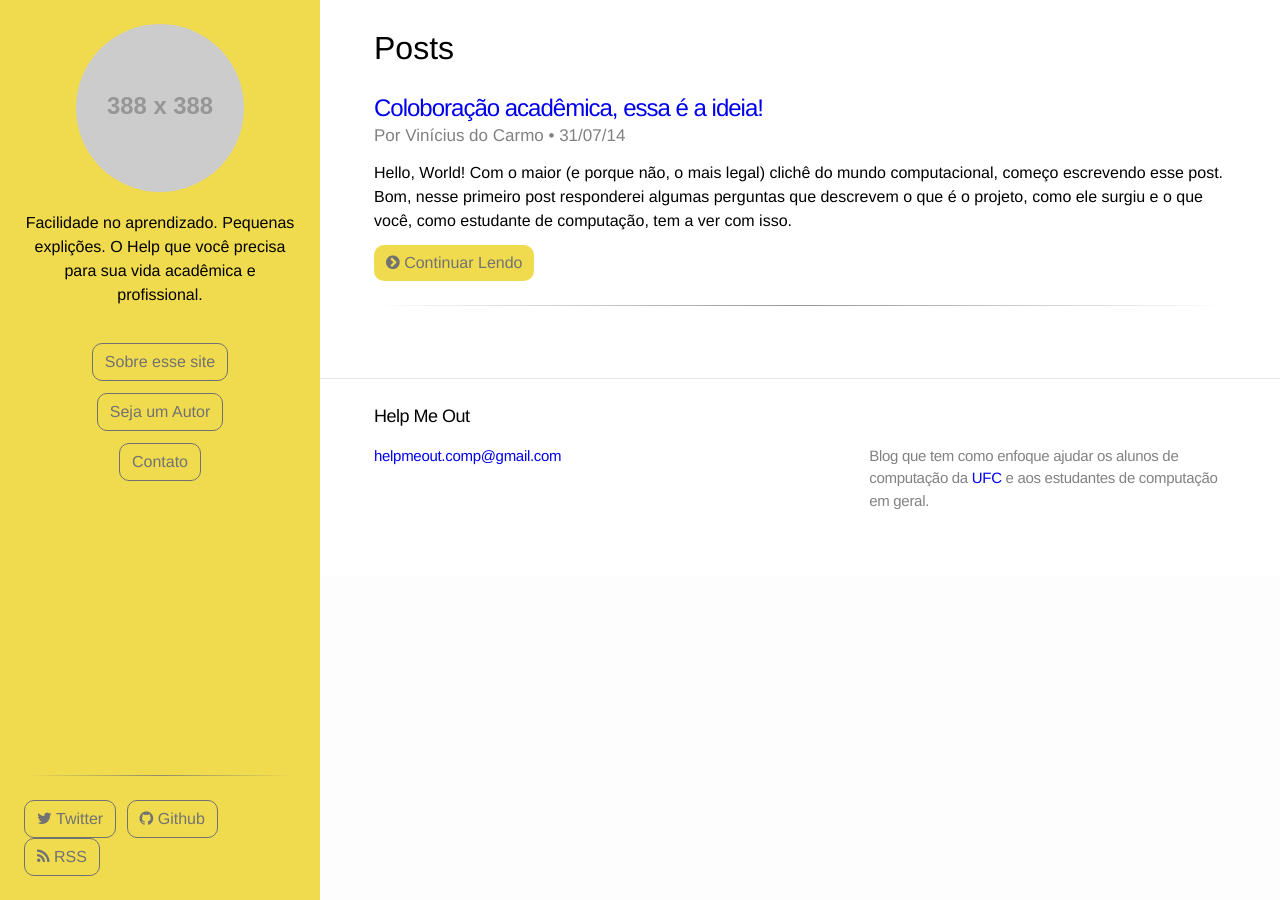
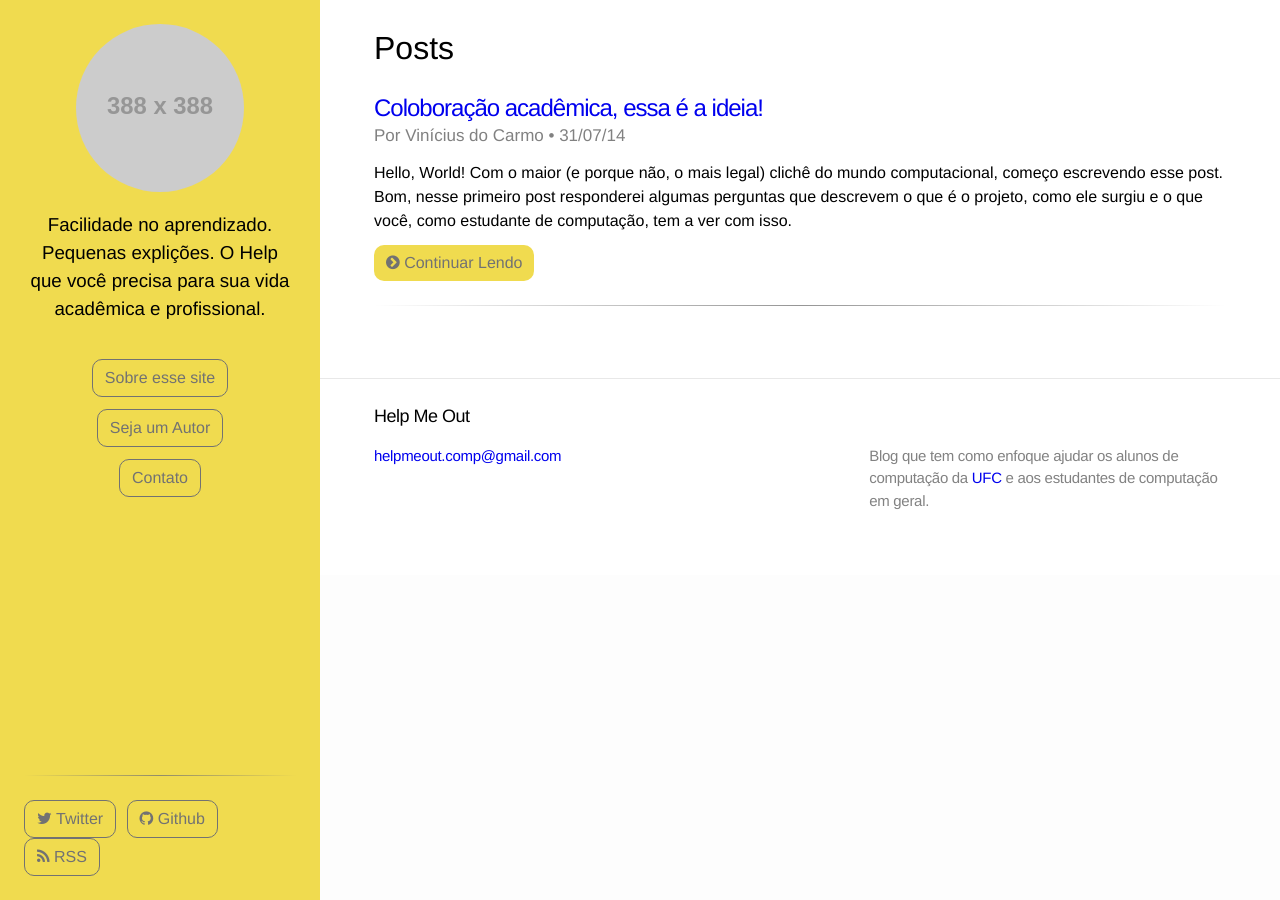
Before and after one commit to vinimdocarmo/help-me-out, a Jekyll site: the page built from index.html, in a window 1280 px wide. Built offline with Jekyll 4.4.1, drawn with Linux system fonts in a browser that asks for light colours; nearby versions of some CDN libraries.

Commit message:
Remove 'font: enherit;' do seletor *

```diff
--- a/assets/css/main.css
+++ b/assets/css/main.css
@@ -5,7 +5,6 @@
   margin: 0;
   padding: 0;
   border: 0;
-  font: inherit;
   vertical-align: baseline;
   -moz-box-sizing: border-box;
   -webkit-box-sizing: border-box;
```
